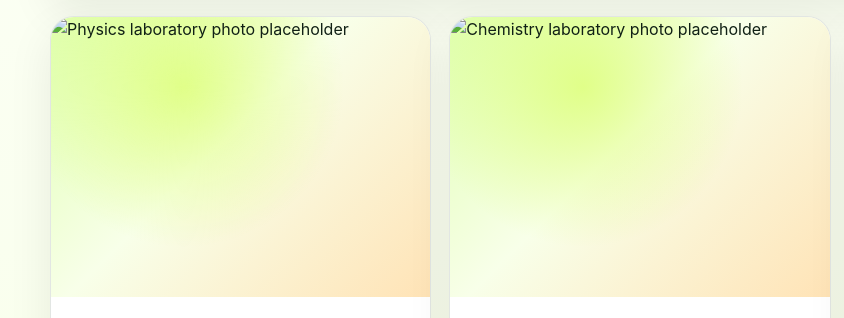
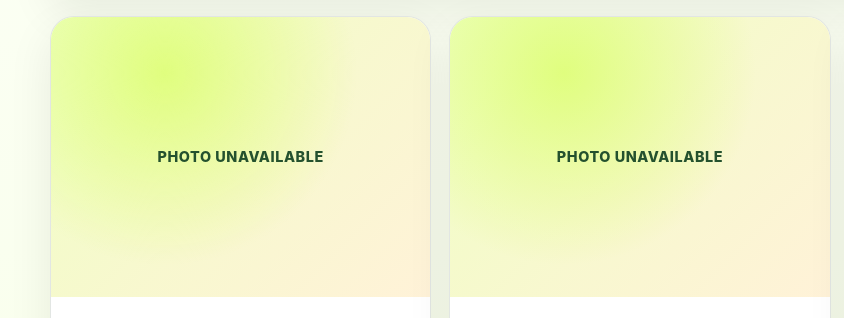
Before and after one commit to gojocodes-all/Providence-heights, a website: page index.html in a window 1280 px wide. Shown: the part 4308-4626 px from the top of the page, 0-844 px from the left. Drawn offline with Linux system fonts and the light colour scheme.

Commit message:
Replace broken photos with accessible fallbacks (#4)
Replace nine missing local image references with honest, accessible fallbacks. Add dependency-free regression coverage for every local page resource and record the maintenance decision.

```diff
--- a/assets/css/style.css
+++ b/assets/css/style.css
@@ -66,6 +66,24 @@ img {
   max-width: 100%;
 }
 
+.media-placeholder {
+  display: grid;
+  place-items: center;
+  width: 100%;
+  height: 100%;
+  min-height: inherit;
+  padding: 24px;
+  color: var(--green-800);
+  background:
+    radial-gradient(circle at 30% 20%, rgba(216, 255, 95, 0.7), transparent 12rem),
+    linear-gradient(135deg, #efffc4, #fff2d8);
+  font-size: 0.9rem;
+  font-weight: 850;
+  letter-spacing: 0.04em;
+  text-align: center;
+  text-transform: uppercase;
+}
+
 a {
   color: inherit;
   text-decoration: none;
@@ -810,7 +828,7 @@ button {
   transform: scale(1.06);
 }
 
-.life-card > div {
+.life-card > div:not(.media-placeholder) {
   position: absolute;
   inset: auto 18px 18px;
   padding: 20px;
--- a/index.html
+++ b/index.html
@@ -297,7 +297,9 @@ height="0" width="0" style="display:none;visibility:hidden"></iframe></noscript>
 
           <article class="facility-card reveal">
             <div class="facility-card__image">
-              <img src="assets/images/facilities/physics-lab.jpg" alt="Physics laboratory photo placeholder" />
+              <div class="media-placeholder" role="img" aria-label="Physics laboratory photo unavailable">
+                <span>Photo unavailable</span>
+              </div>
             </div>
             <div class="facility-card__body">
               <p class="role">Science</p>
@@ -311,7 +313,9 @@ height="0" width="0" style="display:none;visibility:hidden"></iframe></noscript>
 
           <article class="facility-card reveal">
             <div class="facility-card__image">
-              <img src="assets/images/facilities/chemistry-lab.jpg" alt="Chemistry laboratory photo placeholder" />
+              <div class="media-placeholder" role="img" aria-label="Chemistry laboratory photo unavailable">
+                <span>Photo unavailable</span>
+              </div>
             </div>
             <div class="facility-card__body">
               <p class="role">Science</p>
@@ -486,7 +490,9 @@ height="0" width="0" style="display:none;visibility:hidden"></iframe></noscript>
           <article class="staff-card staff-card--principal reveal">
             <div class="staff-card__image">
               <!-- Replace with: assets/images/staff/principal.jpg -->
-              <img src="assets/images/staff/principal.jpg" alt="Principal photo placeholder" />
+              <div class="media-placeholder" role="img" aria-label="Principal photo unavailable">
+                <span>Photo unavailable</span>
+              </div>
             </div>
             <div class="staff-card__body">
               <p class="role">Principal</p>
@@ -500,7 +506,9 @@ height="0" width="0" style="display:none;visibility:hidden"></iframe></noscript>
           <article class="staff-card reveal">
             <div class="staff-card__image">
               <!-- Replace with: assets/images/staff/vp-academics.jpg -->
-              <img src="assets/images/staff/vp-academics.jpg" alt="Vice Principal Academics photo placeholder" />
+              <div class="media-placeholder" role="img" aria-label="Vice-Principal Academics photo unavailable">
+                <span>Photo unavailable</span>
+              </div>
             </div>
             <div class="staff-card__body">
               <p class="role">Vice-Principal, Academics</p>
@@ -512,7 +520,9 @@ height="0" width="0" style="display:none;visibility:hidden"></iframe></noscript>
           <article class="staff-card reveal">
             <div class="staff-card__image">
               <!-- Replace with: assets/images/staff/vp-admin.jpg -->
-              <img src="assets/images/staff/vp-admin.jpg" alt="Vice Principal Administrative photo placeholder" />
+              <div class="media-placeholder" role="img" aria-label="Vice-Principal Administrative photo unavailable">
+                <span>Photo unavailable</span>
+              </div>
             </div>
             <div class="staff-card__body">
               <p class="role">Vice-Principal, Administrative</p>
@@ -538,7 +548,9 @@ height="0" width="0" style="display:none;visibility:hidden"></iframe></noscript>
 
         <div class="life-grid">
           <article class="life-card reveal">
-            <img src="assets/images/gallery/assembly.jpg" alt="School assembly placeholder" />
+            <div class="media-placeholder" role="img" aria-label="School assembly photo unavailable">
+              <span>Photo unavailable</span>
+            </div>
             <div>
               <h3>Assemblies</h3>
               <p>Shared values, announcements, discipline, devotion and school identity.</p>
@@ -546,7 +558,9 @@ height="0" width="0" style="display:none;visibility:hidden"></iframe></noscript>
           </article>
 
           <article class="life-card reveal">
-            <img src="assets/images/gallery/clubs.jpg" alt="Club activities placeholder" />
+            <div class="media-placeholder" role="img" aria-label="Club activities photo unavailable">
+              <span>Photo unavailable</span>
+            </div>
             <div>
               <h3>Extra Curricular Activities</h3>
               <p>Debate, press, music, drama, fellowship, and creative expression.</p>
@@ -592,7 +606,9 @@ height="0" width="0" style="display:none;visibility:hidden"></iframe></noscript>
         </div>
 
         <div class="image-panel reveal">
-          <img src="assets/images/boarding-life.jpg" alt="Boarding life placeholder image" />
+          <div class="media-placeholder" role="img" aria-label="Boarding life photo unavailable">
+            <span>Photo unavailable</span>
+          </div>
         </div>
       </div>
     </section>
@@ -661,7 +677,9 @@ height="0" width="0" style="display:none;visibility:hidden"></iframe></noscript>
           </figure>
 
           <figure class="gallery-item gallery-item--tall reveal">
-            <img src="assets/images/gallery/students.jpg" alt="Students placeholder" />
+            <div class="media-placeholder" role="img" aria-label="Students photo unavailable">
+              <span>Photo unavailable</span>
+            </div>
             <figcaption>Students</figcaption>
           </figure>
         </div>
```
Also changed, not shown: test/site.test.js (+23 -0 lines), .github/maintenance-log.md.
